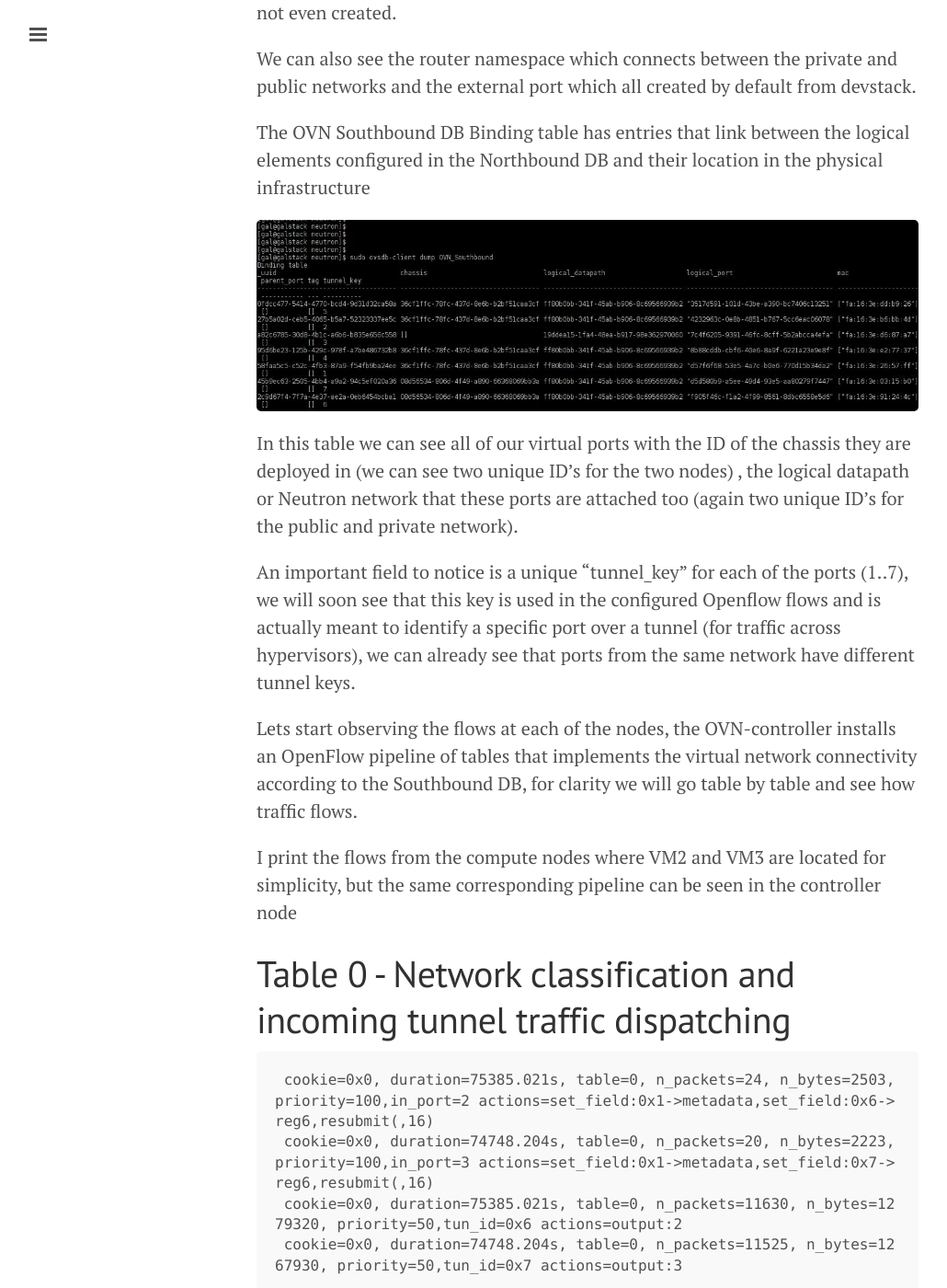
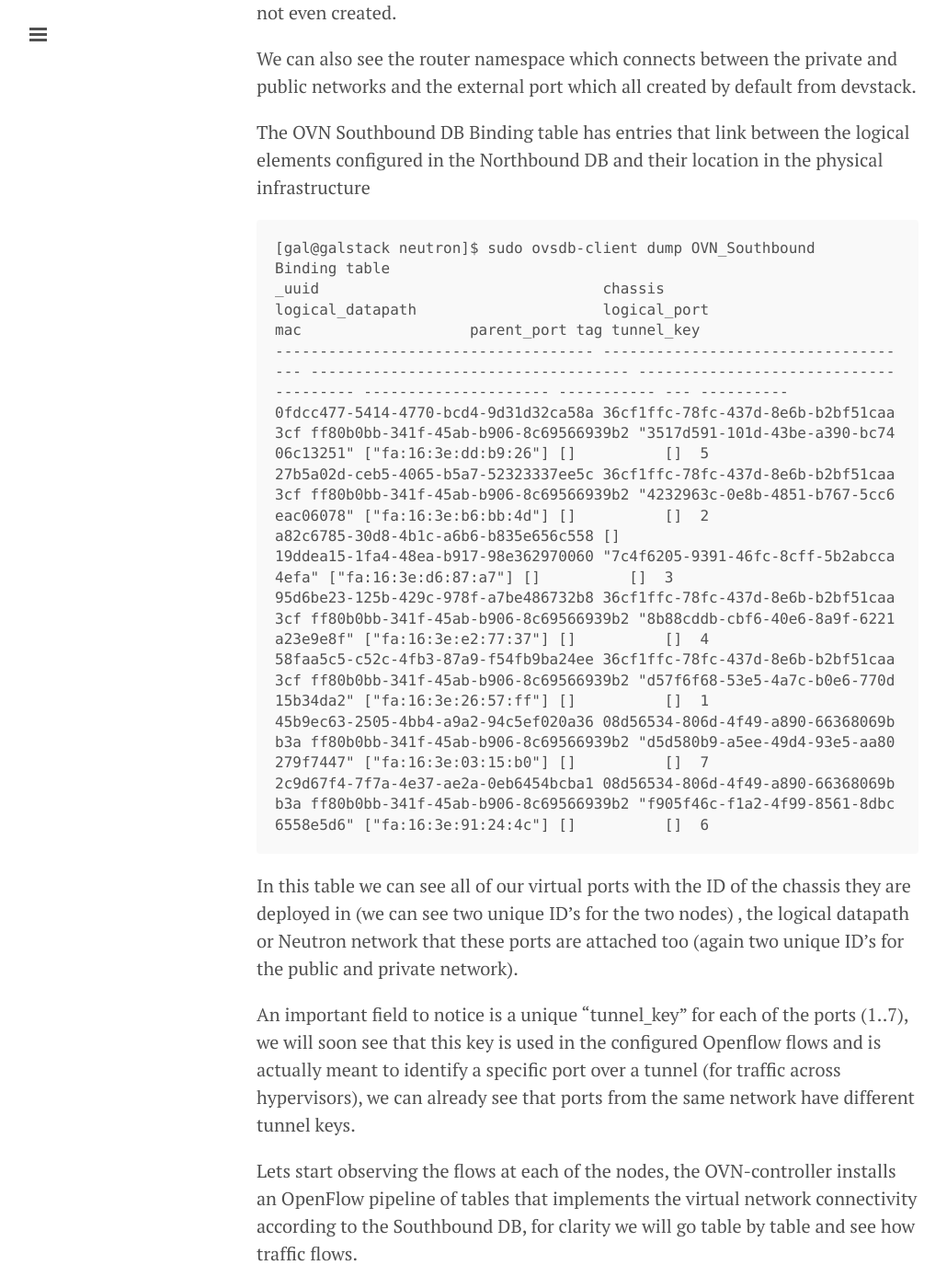
Before and after one commit to GalSagie/GalSagie.github.io, a Jekyll site: the page built from _posts/2015-05-30-ovn-deep-dive.md, in a window 1280 px wide and 1400 px high, scrolled down 2460 px. Shown: the whole window at 92% size, without its empty margins (1-1031 px from the left). Built offline with Jekyll 4.4.1, drawn with Linux system fonts in a browser that asks for light colours; Markdown is read by kramdown in place of the engine named in the settings; comment, search, counter and statistics services are not loaded.

Commit message:
Changes to ovn deep dive

````diff
--- a/_posts/2015-05-30-ovn-deep-dive.md
+++ b/_posts/2015-05-30-ovn-deep-dive.md
@@ -72,7 +72,20 @@ We can also see the router namespace which connects between the private and publ
 
 The OVN Southbound DB Binding table has entries that link between the logical elements configured in the Northbound DB and their location in the physical infrastructure
 
-<img src="https://raw.githubusercontent.com/GalSagie/GalSagie.github.io/master/public/img/ovn-binding.jpeg" />
+```
+[gal@galstack neutron]$ sudo ovsdb-client dump OVN_Southbound
+Binding table
+_uuid                                chassis                              logical_datapath                     logical_port                           mac                   parent_port tag tunnel_key
+------------------------------------ ------------------------------------ ------------------------------------ -------------------------------------- --------------------- ----------- --- ----------
+0fdcc477-5414-4770-bcd4-9d31d32ca58a 36cf1ffc-78fc-437d-8e6b-b2bf51caa3cf ff80b0bb-341f-45ab-b906-8c69566939b2 "3517d591-101d-43be-a390-bc7406c13251" ["fa:16:3e:dd:b9:26"] []          []  5
+27b5a02d-ceb5-4065-b5a7-52323337ee5c 36cf1ffc-78fc-437d-8e6b-b2bf51caa3cf ff80b0bb-341f-45ab-b906-8c69566939b2 "4232963c-0e8b-4851-b767-5cc6eac06078" ["fa:16:3e:b6:bb:4d"] []          []  2
+a82c6785-30d8-4b1c-a6b6-b835e656c558 []                                   19ddea15-1fa4-48ea-b917-98e362970060 "7c4f6205-9391-46fc-8cff-5b2abcca4efa" ["fa:16:3e:d6:87:a7"] []          []  3
+95d6be23-125b-429c-978f-a7be486732b8 36cf1ffc-78fc-437d-8e6b-b2bf51caa3cf ff80b0bb-341f-45ab-b906-8c69566939b2 "8b88cddb-cbf6-40e6-8a9f-6221a23e9e8f" ["fa:16:3e:e2:77:37"] []          []  4
+58faa5c5-c52c-4fb3-87a9-f54fb9ba24ee 36cf1ffc-78fc-437d-8e6b-b2bf51caa3cf ff80b0bb-341f-45ab-b906-8c69566939b2 "d57f6f68-53e5-4a7c-b0e6-770d15b34da2" ["fa:16:3e:26:57:ff"] []          []  1
+45b9ec63-2505-4bb4-a9a2-94c5ef020a36 08d56534-806d-4f49-a890-66368069bb3a ff80b0bb-341f-45ab-b906-8c69566939b2 "d5d580b9-a5ee-49d4-93e5-aa80279f7447" ["fa:16:3e:03:15:b0"] []          []  7
+2c9d67f4-7f7a-4e37-ae2a-0eb6454bcba1 08d56534-806d-4f49-a890-66368069bb3a ff80b0bb-341f-45ab-b906-8c69566939b2 "f905f46c-f1a2-4f99-8561-8dbc6558e5d6" ["fa:16:3e:91:24:4c"] []          []  6
+```
+
 
 In this table we can see all of our virtual ports with the ID of the chassis they are deployed in (we can see two unique ID’s for the two nodes) , the logical datapath or Neutron network that these ports are attached too (again two unique ID’s for the public and private network).
 
@@ -82,7 +95,7 @@ Lets start observing the flows at each of the nodes, the OVN-controller installs
 
 I print the flows from the compute nodes where VM2 and VM3 are located for simplicity, but the same corresponding pipeline can be seen in the controller node
 
-# Table 0 - Network classification and incoming tunnel traffic dispatching
+### Table 0 - Network classification and incoming tunnel traffic dispatching
 
 ```
  cookie=0x0, duration=75385.021s, table=0, n_packets=24, n_bytes=2503, priority=100,in_port=2 actions=set_field:0x1->metadata,set_field:0x6->reg6,resubmit(,16)
@@ -100,7 +113,7 @@ The rest of the flows are matching traffic by the tun_id, this as i stated above
 
 (We can see that the id’s 6 and 7 represent the local ports in this compute node)
 
-# Table 16 - Ingress Port Security
+### Table 16 - Ingress Port Security
 
 ```
  cookie=0x0, duration=75596.009s, table=16, n_packets=0, n_bytes=0, priority=100,metadata=0x2,dl_src=01:00:00:00:00:00/01:00:00:00:00:00 actions=drop
@@ -125,7 +138,7 @@ The rest of the flows matches on reg6 (the port id), metadata (network id) and s
 We can see that currently this table is populated with entries for all the ports in the system, a future enhancement will only configure the relevant flows depending on the ports located on this compute node.
 
 
-# Table 17 - Destination lookup, broadcast, multicast and unicast handling (and unknown MACs)
+### Table 17 - Destination lookup, broadcast, multicast and unicast handling (and unknown MACs)
 
 ```
  cookie=0x0, duration=75596.009s, table=17, n_packets=20, n_bytes=2404, priority=100,metadata=0x1,dl_dst=01:00:00:00:00:00/01:00:00:00:00:00 actions=set_field:0x6->reg7,resubmit(,18),set_field:0x5->reg7,resubmit(,18),set_field:0x4->reg7,resubmit(,18),set_field:0x2->reg7,resubmit(,18),set_field:0x7->reg7,resubmit(,18),set_field:0x1->reg7,resubmit(,18)
@@ -148,7 +161,7 @@ In our case that will save duplications as we have ports from the same network l
 
 The rest of the flows are matching solely on the destination MAC addresses for all the possible destination ports, we can see that reg7 is filled with the tunnel_key of the destination port.
 
-# Table 18 - ACL
+### Table 18 - ACL
 
 ```
  cookie=0x0, duration=75596.009s, table=18, n_packets=0, n_bytes=0, priority=0,metadata=0x2 actions=resubmit(,19)
@@ -158,7 +171,7 @@ The rest of the flows are matching solely on the destination MAC addresses for a
 ACL’s are not yet implemented in the Neutron-OVN Integration and that’s why this table is currently empty and just forward the traffic to the next table (19) in the pipeline.
 In the future Security Group rules will be implemented as flows here (and maybe FWaaS as well)
 
-# Table 19 - Egress Port Security
+### Table 19 - Egress Port Security
 
 ```
  cookie=0x0, duration=75596.009s, table=19, n_packets=111, n_bytes=13264, priority=100,metadata=0x1,dl_dst=01:00:00:00:00:00/01:00:00:00:00:00 actions=resubmit(,64)
@@ -177,7 +190,7 @@ This table is very similar to the ingress port security, since we already know i
 This table also handle broadcast traffic.
 Every matched traffic continue to the next table in the pipeline (64)
 
-# Table 64 - Output table (Logical to Physical or Local)
+### Table 64 - Output table (Logical to Physical or Local)
 
 ```
  cookie=0x0, duration=75596.009s, table=64, n_packets=0, n_bytes=0, priority=100,reg6=0x4,reg7=0x4 actions=drop
@@ -206,7 +219,7 @@ If you remember in table 0, there is a dispatch to the correct VM port for each
 The last two flows match for local traffic for ports that reside on this compute node, the action is just to forward the traffic to the correct port number
 
 
-## Summary
+# Summary
 
 This was a detailed explanation of the current pipeline in OVN, things are very dynamic and changing and i will try to keep everyone updated with any new update.
 In the next posts i will describe some of the future work and projects we are going to do in the Openstack-OVN integration and would love to see more people contribute and actively involved with this.
````
